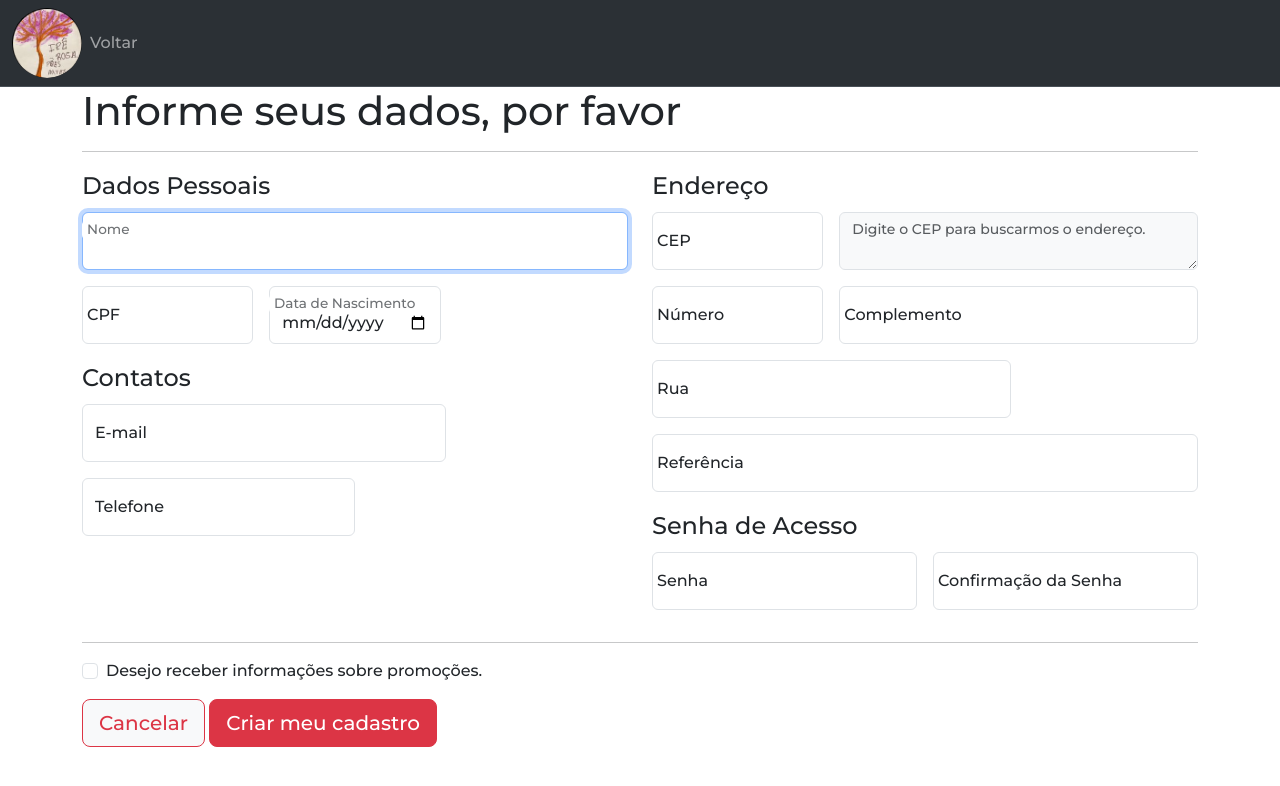
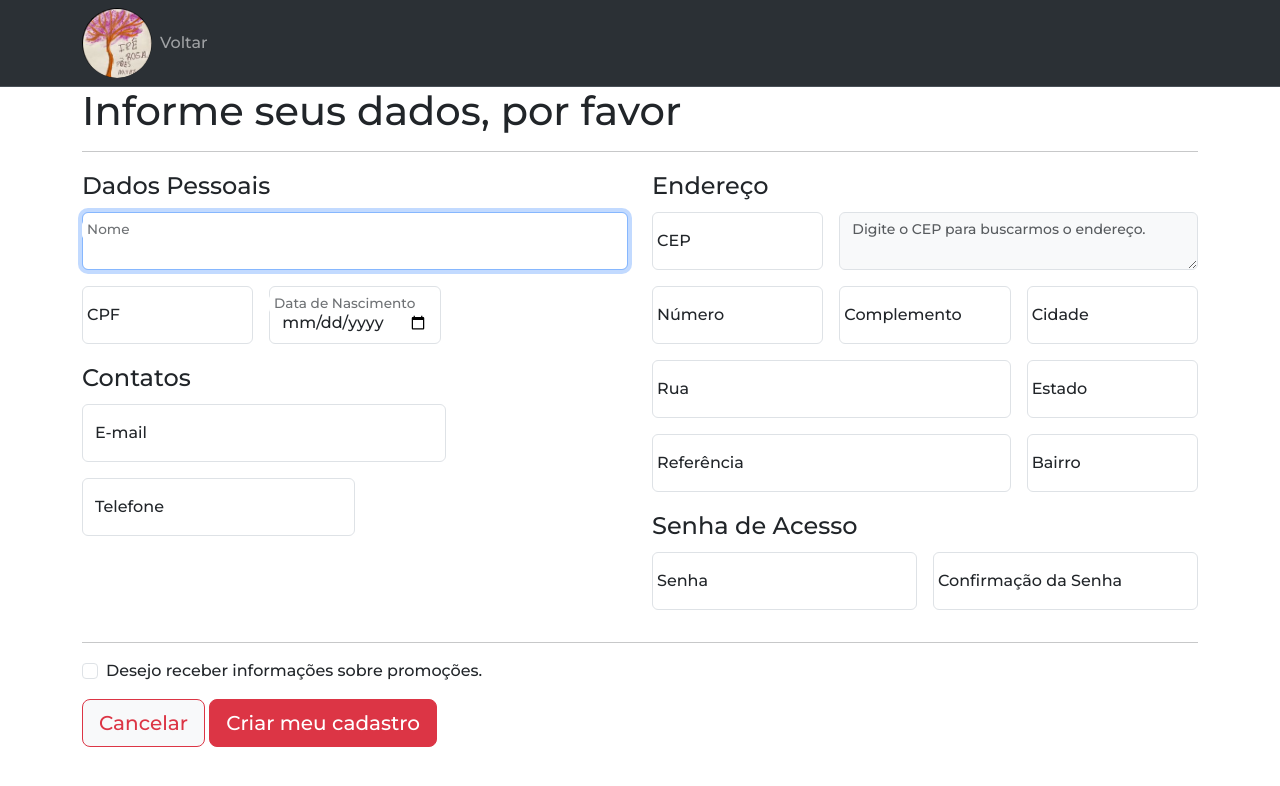
Before and after one commit to RaulCaetanoLinoRosa/Site-final, a plain HTML site: page cadastro.html in a window 1280 px wide. Drawn offline with nearby package versions, Linux system fonts and the light colour scheme.

Commit message:
Update cadastro.html

```diff
--- a/cadastro.html
+++ b/cadastro.html
@@ -26,7 +26,7 @@
 
 <body>
     <nav class="navbar navbar-expand-lg bg-body-tertiary bg-dark border-bottom border-body" data-bs-theme="dark">
-        <div class="container-fluid">
+        <div class="container">
             <img src="./img/logo site.jpg" width="70px" height="70px" style="border-radius: 50%;">
             <button class="navbar-toggler" type="button" data-bs-toggle="collapse"
                 data-bs-target="#navbarSupportedContent" aria-controls="navbarSupportedContent" aria-expanded="false"
@@ -93,20 +93,32 @@
                             </div>
                             <div class="clearfix"></div>
                             <div class="form-floating mb-3 col-md-4">
-                                <input class="form-control" type="text" id="txtNumero" placeholder=" " />
+                                <input class="form-control" type="text" id="txtNumero" placeholder="  " />
                                 <label for="txtNumero">Número</label>
                             </div>
-                            <div class="form-floating mb-3 col-md-8">
+                            <div class="form-floating mb-3 col-md-4">
                                 <input class="form-control" type="text" id="txtComplemento" placeholder=" " />
                                 <label for="txtComplemento">Complemento</label>
                             </div>
+                            <div class="form-floating mb-3 col-md-4">
+                                    <input class="form-control" type="text" id="txtCidade" placeholder=" " name="cidade"/>
+                                    <label for="txtCidade">Cidade</label>
+                            </div>
                           <div class="form-floating mb-3 col-md-8">
-                                <input class="form-control" type="text" id="txtRua" placeholder=" " />
+                                <input class="form-control" type="text" id="txtRua" placeholder="" name="rua" />
                                 <label for="txtRua">Rua</label>
                             </div>
-                            <div class="form-floating mb-3">
+                            <div class="form-floating mb-3 col-md-4">
+                                <input class="form-control" type="text" id="txtEstado" placeholder=" " name="estado"/>
+                                <label for="txtEstado">Estado</label>
+                            </div>
+                            <div class="form-floating mb-3 col-md-8">
                                 <input class="form-control" type="text" id="txtReferencia" placeholder=" " />
                                 <label for="txtReferencia">Referência</label>
+                            </div>
+                            <div class="form-floating mb-3 col-md-4">
+                                <input class="form-control" type="text" id="txtBairro" placeholder=" "name="bairro" />
+                                <label for="txtBairro">Bairro</label>
                             </div>
                         </fieldset>
                         <fieldset class="row gx-3">
```
